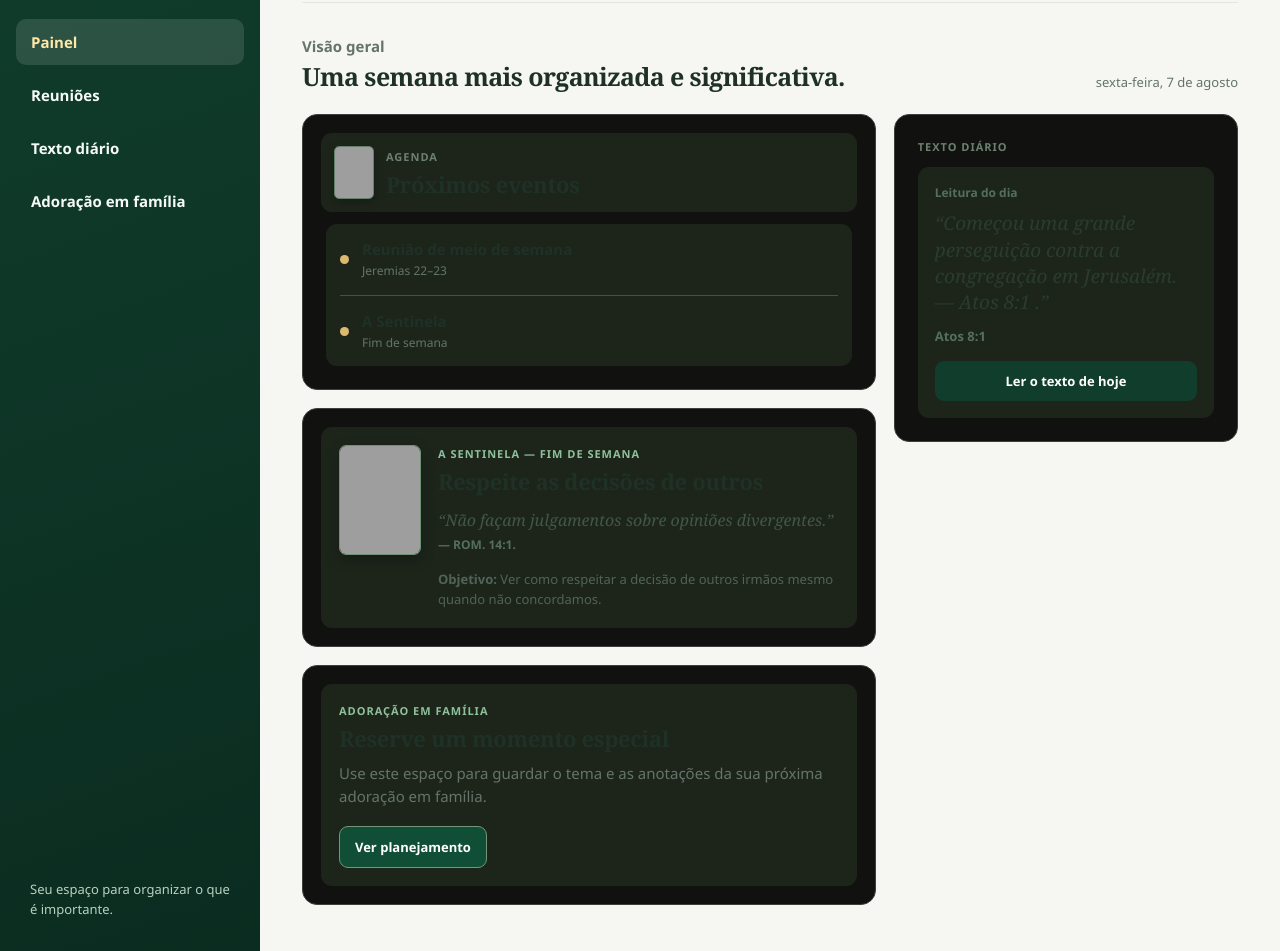
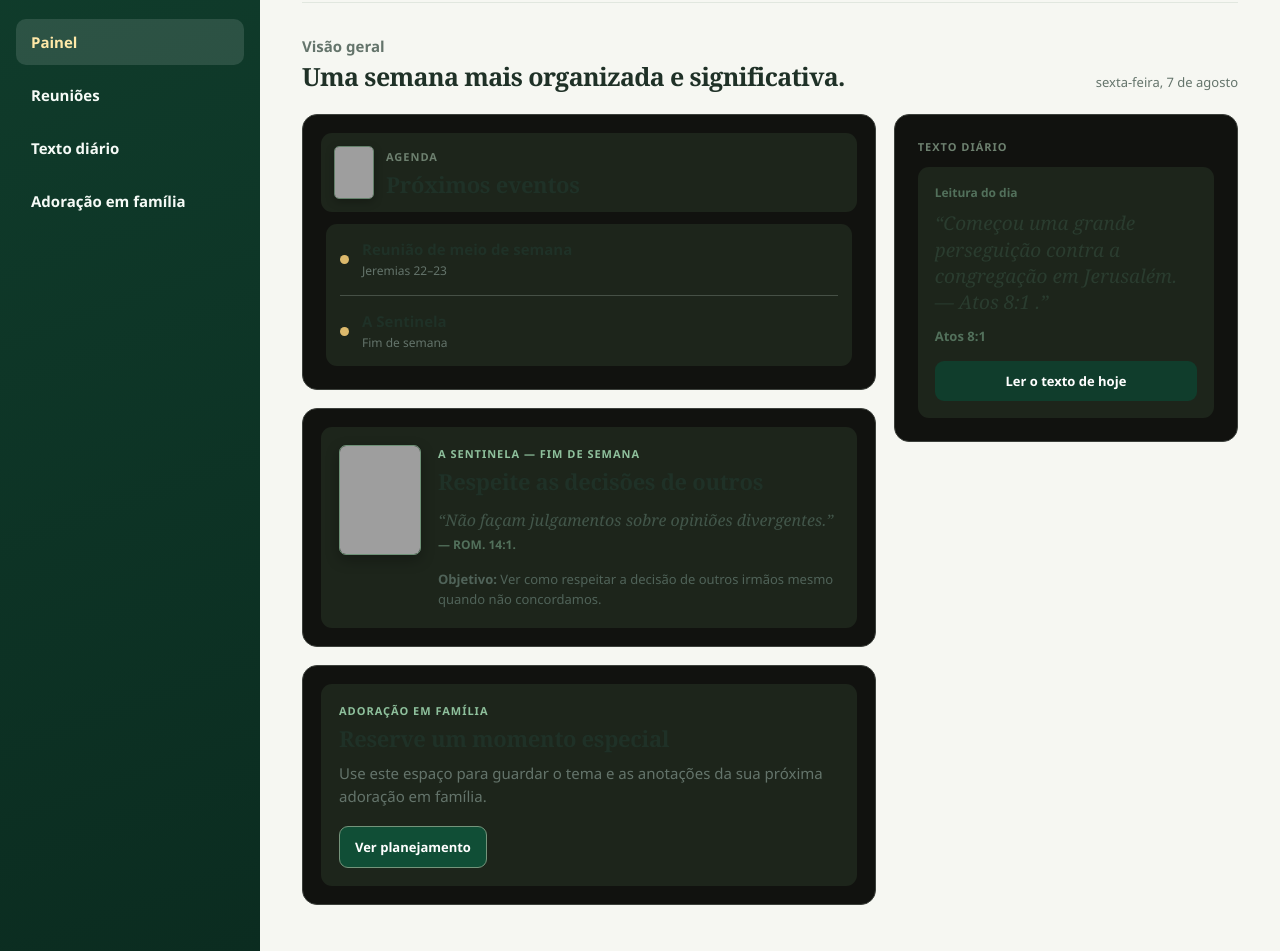
Before and after one commit to cepds/planejamento-espiritual, a website: page index.html in a window 1280 px wide. Shown: the part 111-1062 px from the top of the page. Drawn offline with Linux system fonts and the light colour scheme; grey boxes are pictures that could not be loaded.

Commit message:
Remove texto auxiliar da barra lateral

```diff
--- a/index.html
+++ b/index.html
@@ -17,7 +17,6 @@
         <button class="nav-item" type="button" data-page="daily">Texto di&aacute;rio</button>
         <button class="nav-item" type="button" data-page="family">Adora&ccedil;&atilde;o em fam&iacute;lia</button>
       </nav>
-      <p class="sidebar-note">Seu espa&ccedil;o para organizar o que &eacute; importante.</p>
     </aside>
 
     <main class="content">
```
